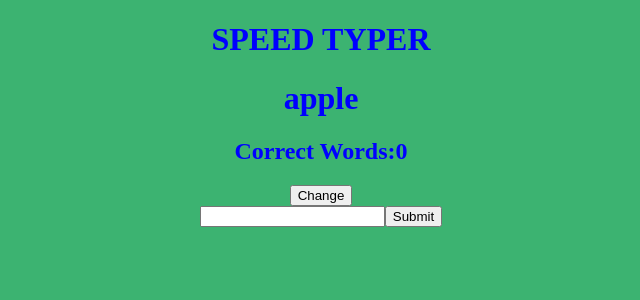
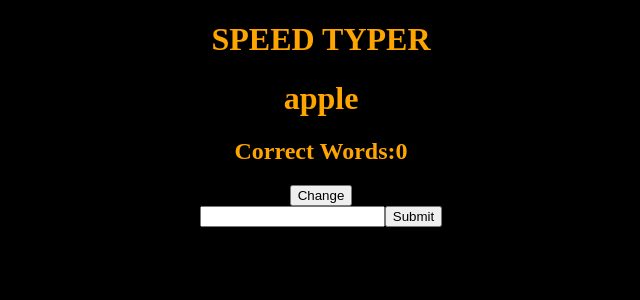
Before and after one commit to taariqelliott/word-scroll, a React (Vite) app: page / in a window 1280 px wide. Shown: the top 300 px of the page, without its empty margins (319-959 px from the left). Built offline with nearby package versions, Linux system fonts and the light colour scheme.

Commit message:
more styling changes

```diff
--- a/src/App.css
+++ b/src/App.css
@@ -1,5 +1,6 @@
 body{
-    background: mediumseagreen;
-    color: blue;
+    background: black;
+    color: orange;
     text-align: center;
+
 }
```
